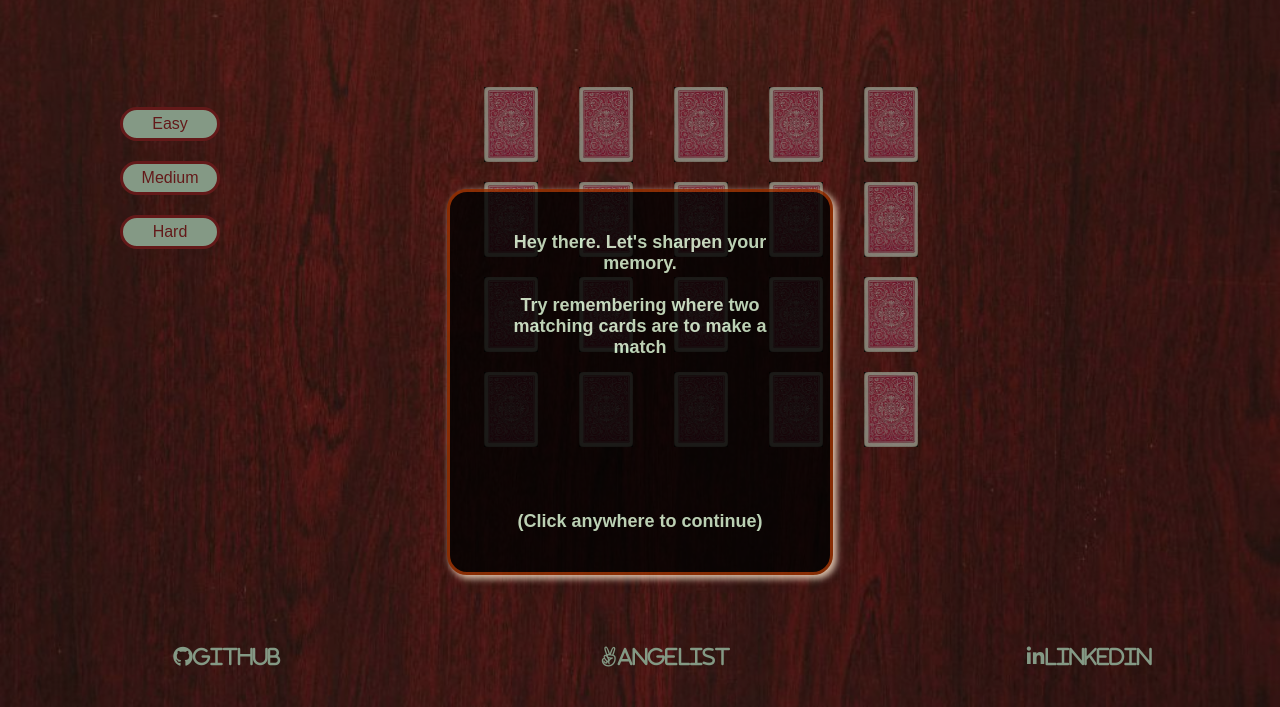
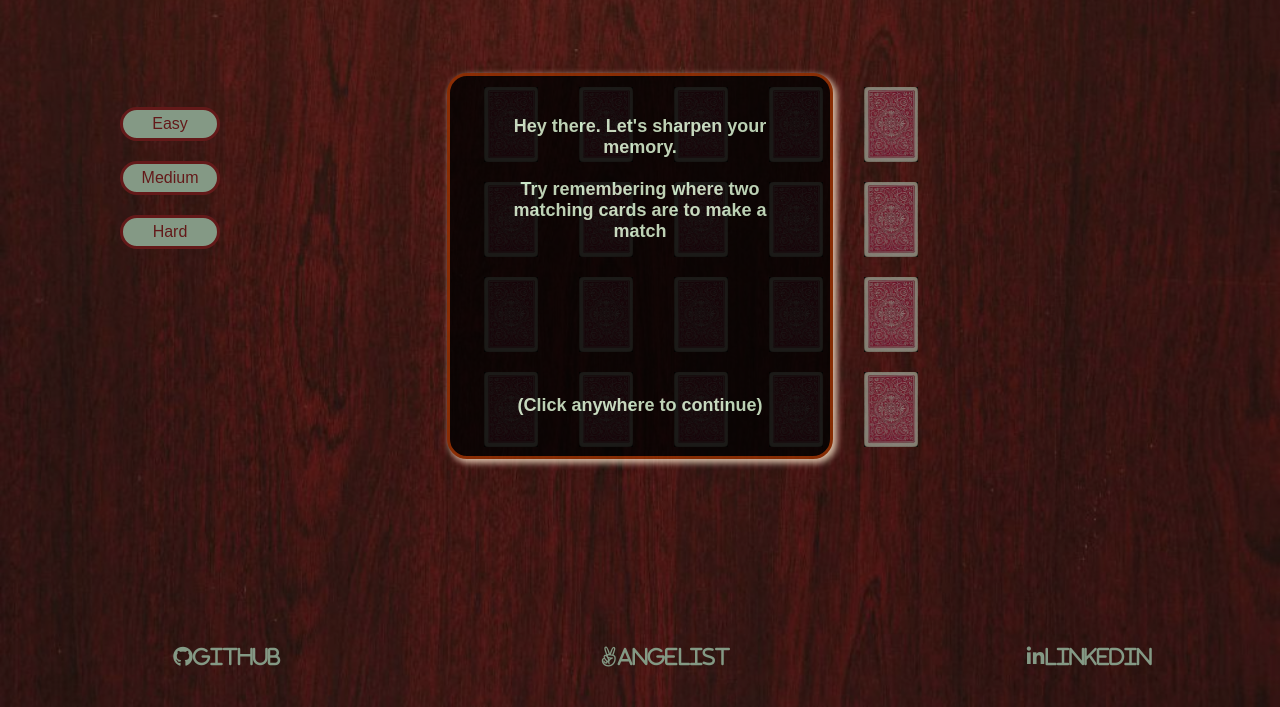
Before and after one commit to chaimzushe/memory-game, a website: page index.html in a window 1280 px wide. Shown: the part 93-800 px from the top of the page. Drawn offline with nearby package versions, Linux system fonts and the light colour scheme.

Commit message:
centered modal

```diff
--- a/assets/css/main.css
+++ b/assets/css/main.css
@@ -69,7 +69,7 @@ main{
   font-family: fantasy;
   width: 300px;
   height: 300px;
-  margin: 22% auto;
+  margin: 13% auto;
   background-color:black;
   color: #dbffdd;
   border-radius: 20px;
```
